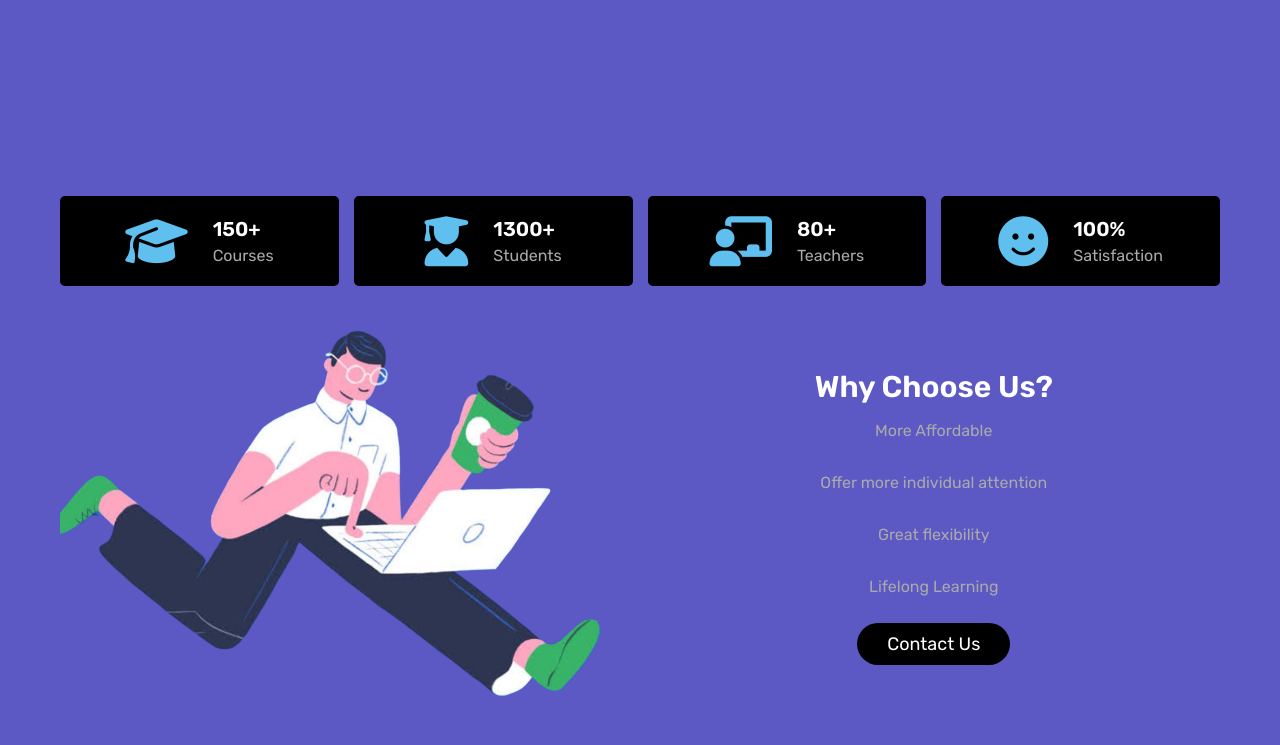
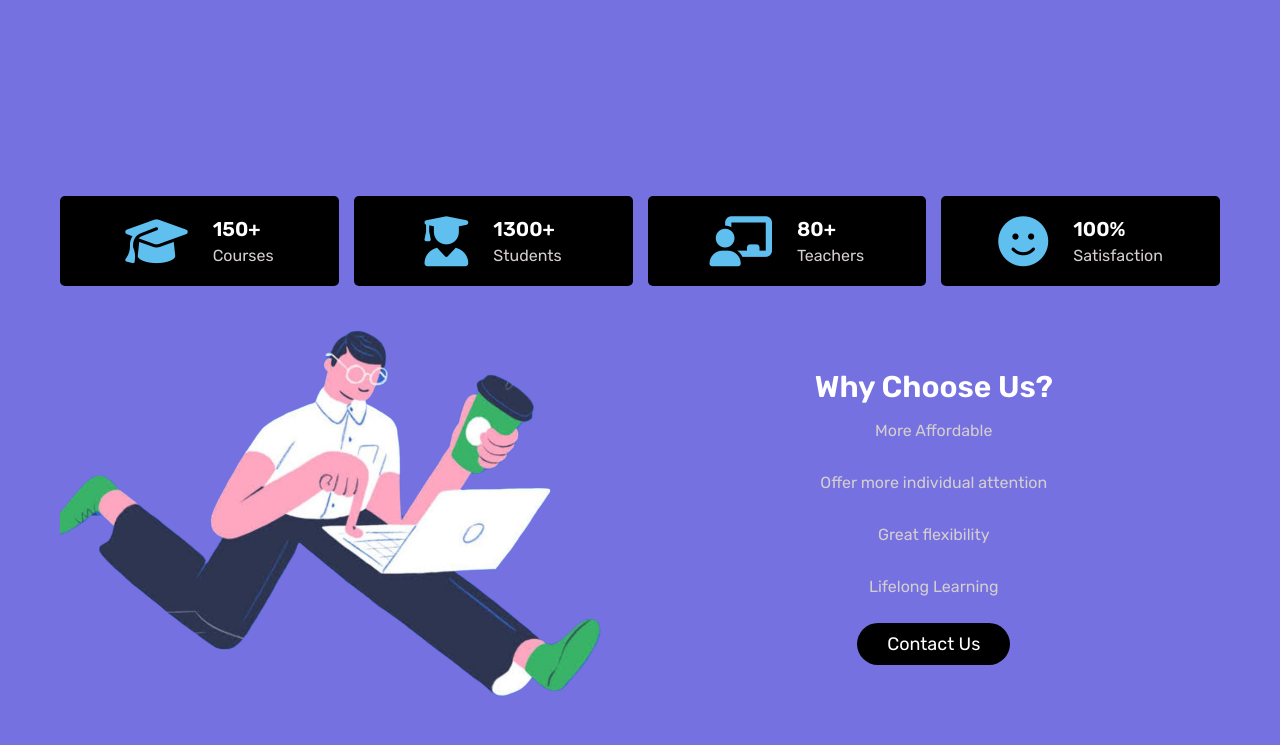
Before and after one commit to palakSingh621/Enkit-learning, a plain HTML site: page index.html in a window 1280 px wide. Shown: the part 545-1290 px from the top of the page. Drawn offline with nearby package versions, Linux system fonts and the light colour scheme.

Commit message:
touch-up1

```diff
--- a/css/style.css
+++ b/css/style.css
@@ -3,8 +3,8 @@
 :root{
    --green:#5fc0f0;
    --white:#fff;
-   --light-white:#aaa;
-   --black:#5c58c4;
+   --light-white:#d4cece;
+   --black:#7571e1;
    --light-bg:#000000;
 }
 
```
